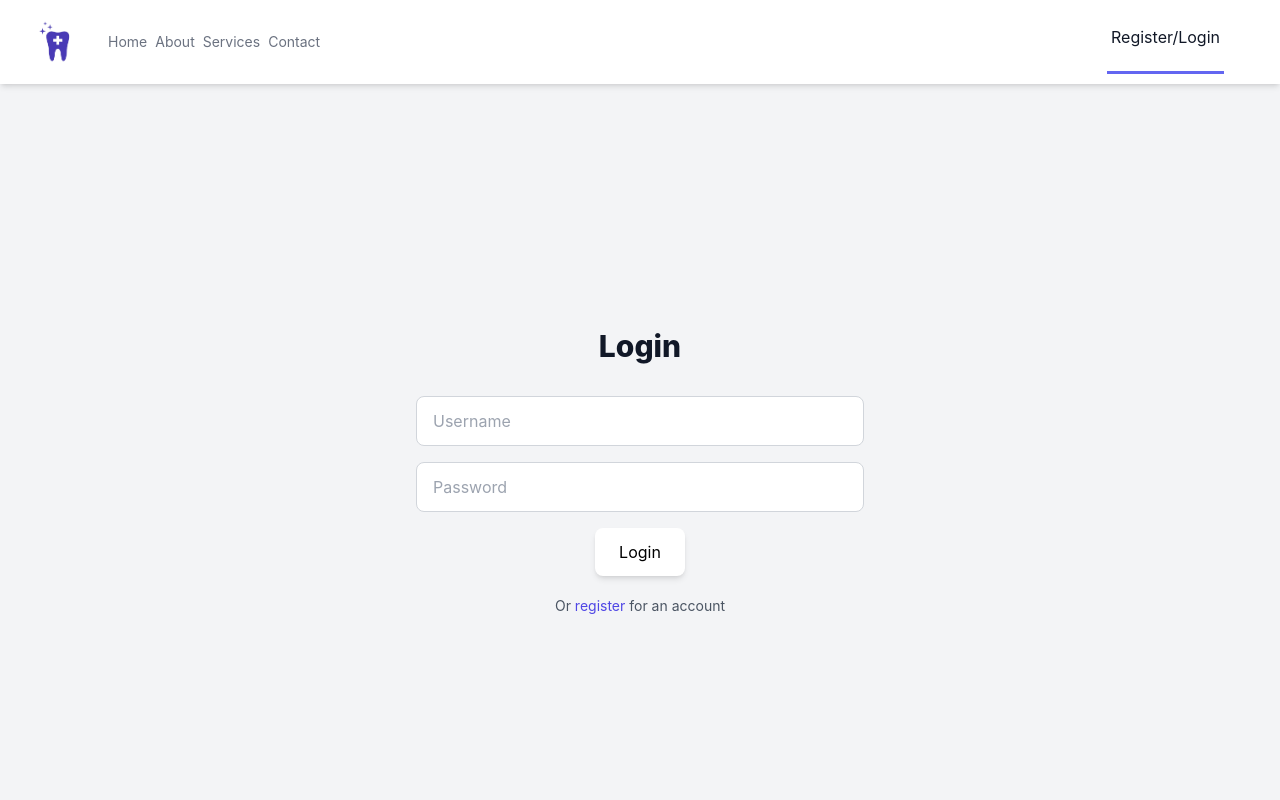
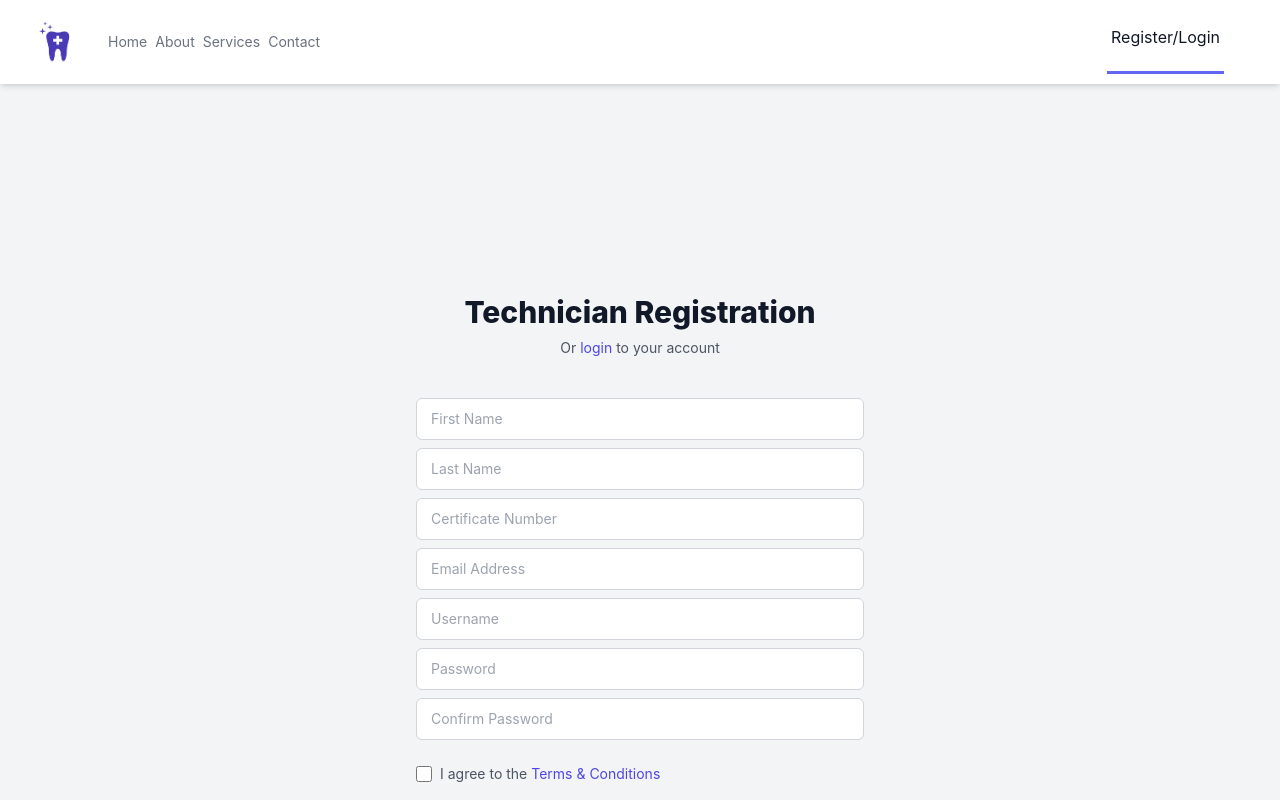
Before and after one commit to naser-kazemi/Honourable-Dentists, a React (Create React App) app in the folder dental-healthcare-app/: page /registerlogin/radiology in a window 1280 px wide. Shown: the top 800 px of the page. Built offline with nearby package versions, Linux system fonts and the light colour scheme.

Commit message:
Added a page for technician registration

```diff
--- a/dental-healthcare-app/src/App.js
+++ b/dental-healthcare-app/src/App.js
@@ -8,6 +8,7 @@ import Registration from "./Pages/Registration";
 import Login from "./Pages/Login";
 import PatientRegistration from "./Pages/PatientRegistration";
 import DentistRegistration from "./Pages/DentistRegistration";
+import TechnicianRegistration from "./Pages/TechnicianRegistration";
 import {AuthProvider} from './AuthContext';
 import PatientDashboard from "./Pages/PatientDashboard";
 
@@ -24,7 +25,7 @@ const App = () => {
                     <Route path="/registerlogin/login" element={<Login/>}/>
                     <Route path="/registerlogin/patient" element={<PatientRegistration/>}/>
                     <Route path="/registerlogin/dentist" element={<DentistRegistration/>}/>
-                    <Route path="/registerlogin/radiology" element={<Login/>}/>
+                    <Route path="/registerlogin/radiology" element={<TechnicianRegistration/>}/>
                     <Route path="/patientdashboard" element={<PatientDashboard/>}/>
                 </Routes>
             </Router>
--- /dev/null
+++ b/dental-healthcare-app/src/Pages/TechnicianRegistration.js
@@ -0,0 +1,120 @@
+import * as React from "react";
+import { NavItem } from "../Components/NavItem";
+import { Button } from "../Components/Button";
+
+function FormInput({ id, label }) {
+    return (
+        <div
+            className="flex flex-col mt-2 px-3.5 pt-2.5 pb-2.5 bg-white rounded-md border border-gray-300 border-solid max-md:max-w-full">
+            <label
+                htmlFor={id}
+                className="justify-center max-md:max-w-full sr-only"
+            >
+                {label}
+            </label>
+            <input
+                id={id}
+                name={id}
+                type="text"
+                placeholder={label}
+                aria-label={label}
+                className="w-full"
+            />
+        </div>
+    );
+}
+
+function TechnicianRegistration() {
+    return (
+        <div className="flex flex-col">
+            <header className="flex flex-col bg-gray-100">
+                <div className="flex flex-col justify-center pb-2.5 w-full bg-gray-100 max-md:max-w-full">
+                    <div className="flex flex-col justify-center w-full bg-white shadow-md max-md:max-w-full">
+                        <div className="flex flex-col justify-center px-8 w-full max-md:px-5 max-md:max-w-full">
+                            <nav className="flex gap-5 justify-between w-full max-md:flex-wrap max-md:max-w-full">
+                                <div className="flex gap-0 max-md:flex-wrap">
+                                    <div className="flex flex-col py-5 text-xl font-semibold leading-7 text-black">
+                                        <div className="justify-center"><img src="/logo_mark.png" alt="Logo"
+                                            className="w-12" />
+                                        </div>
+                                    </div>
+                                    <div
+                                        className="flex flex-col justify-center px-6 text-sm leading-5 text-gray-500 whitespace-nowrap">
+                                        <div className="flex gap-0">
+                                            <NavItem label="Home" to={"/"} />
+                                            <NavItem label="About" to="/about" />
+                                            <NavItem label="Services" to="/services" />
+                                            <NavItem label="Contact" to="/contact" />
+                                        </div>
+                                    </div>
+                                </div>
+                                <div
+                                    className="flex flex-col justify-center items-start px-6 text-base leading-6 text-gray-500 whitespace-nowrap">
+                                    <div className="flex flex-col pt-2.5 pb-5">
+                                        <div className="justify-center">
+                                            <NavItem label="Register/Login" to={"/registerlogin"} active />
+                                        </div>
+                                    </div>
+                                </div>
+                            </nav>
+                        </div>
+                    </div>
+                </div>
+            </header>
+            <main
+                className="flex flex-wrap justify-center content-center items-center px-16 py-20 w-full bg-gray-100 max-md:px-5 max-md:max-w-full">
+                <section className="flex flex-col pt-6 mt-24 mb-14 max-w-full w-[448px] max-md:my-10">
+                    <div className="flex flex-col text-center max-md:max-w-full">
+                        <h2 className="justify-center px-9 text-3xl font-extrabold leading-9 text-gray-900 max-md:px-5 max-md:max-w-full">
+                            Technician Registration
+                        </h2>
+                        <p className="justify-center items-center px-16 mt-2 text-sm leading-5 text-gray-600 max-md:px-5 max-md:max-w-full">
+                            Or <a href="/registerlogin/login" className="text-indigo-600">login</a> to your account
+                        </p>
+                    </div>
+                    <form className="flex flex-col mt-8 text-sm max-md:max-w-full">
+                        <FormInput id="firstName" label="First Name" />
+                        <FormInput id="lastName" label="Last Name" />
+                        <FormInput id="certificateNum" label="Certificate Number" />
+                        <FormInput id="email" label="Email Address" />
+                        <FormInput id="username" label="Username" />
+                        <FormInput id="password" label="Password" type="password" />
+                        <FormInput
+                            id="confirmPassword"
+                            label="Confirm Password"
+                            type="password"
+                        />
+                        <div
+                            className="flex flex-col justify-center items-start mt-6 leading-5 text-gray-600 max-md:pr-5 max-md:max-w-full">
+                            <div className="flex gap-0 items-center">
+                                <input
+                                    type="checkbox"
+                                    id="terms"
+                                    name="terms"
+                                    className="shrink-0 my-auto w-4 h-4 bg-white rounded-sm border border-solid border-neutral-500"
+                                />
+                                <label htmlFor="terms" className="flex flex-row justify-center px-2">
+                                    I agree to the <a href="/terms" className="ml-1 text-indigo-600"> Terms &
+                                        Conditions</a>
+                                </label>
+                            </div>
+                        </div>
+                        <div className="ml-1">
+                            <Button type="submit"
+                                style="justify-center items-center px-48 py-2.5 mt-6 text-center text-white whitespace-nowrap bg-indigo-600 rounded-md leading-[143%] max-md:px-5 max-md:max-w-full"
+                                text="Register" />
+                        </div>
+                    </form>
+                </section>
+            </main>
+            <footer
+                className="flex flex-col justify-center py-6 w-full text-base leading-6 text-center text-white bg-gray-800 max-md:max-w-full">
+                <div className="justify-center items-center px-16 w-full max-md:px-5 max-md:max-w-full">
+                    © 2024 Healthcare Platform. All rights reserved.
+                </div>
+            </footer>
+        </div>
+    );
+}
+
+export default TechnicianRegistration;
```
Also changed, not shown: 1 other file (tests, documents, lock files or other folders).
